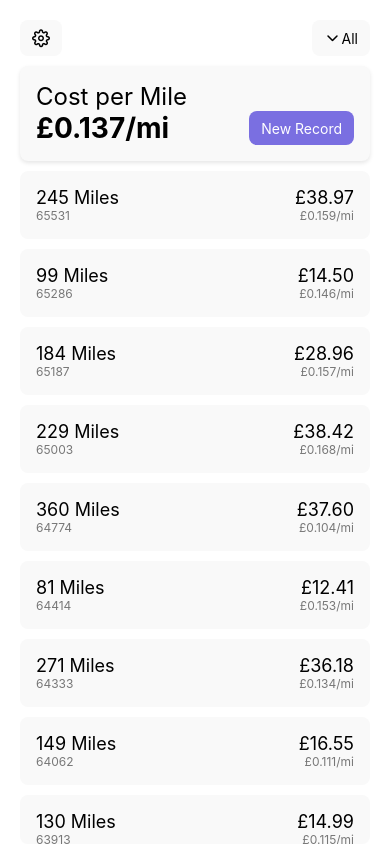
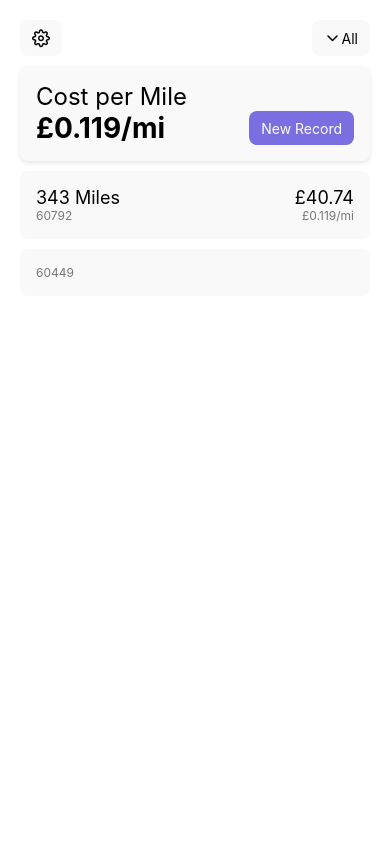
Before and after one commit to jcbyte/TripTab, a React Native app: screen / in a window 390 px wide. Built offline with nearby package versions, Linux system fonts and the light colour scheme.

Commit message:
can import records

```diff
--- a/package.json
+++ b/package.json
@@ -25,7 +25,8 @@
     "react-native-web": "~0.19.13",
     "uuid": "^11.0.3",
     "expo-file-system": "~18.0.4",
-    "expo-sharing": "~13.0.0"
+    "expo-sharing": "~13.0.0",
+    "expo-document-picker": "~13.0.1"
   },
   "devDependencies": {
     "@babel/core": "^7.25.2",
--- a/src/App.tsx
+++ b/src/App.tsx
@@ -13,7 +13,7 @@ import SettingsScreen from "./screens/SettingsScreen";
 import { colours, styles as globalStyles } from "./styles";
 import UserSettings, { DEFAULT as DEFAULT_USER_SETTINGS } from "./types/UserSettings";
 
-// todo import
+// todo import/export error handling
 // todo dark theme
 // todo save records + settings
 
@@ -34,25 +34,25 @@ interface ScreenProps<RouteName extends keyof RootStackParamList> {
 
 export default function App() {
 	// List of records
-	const { records, cachedRecordTransitions, updateRecord, removeRecord } = useCachedRecords([
-		{ id: uuidv4(), type: "record", mileage: 65531, cost: 38.97 },
-		{ id: uuidv4(), type: "record", mileage: 65286, cost: 14.5 },
-		{ id: uuidv4(), type: "record", mileage: 65187, cost: 28.96 },
-		{ id: uuidv4(), type: "record", mileage: 65003, cost: 38.42 },
-		{ id: uuidv4(), type: "record", mileage: 64774, cost: 37.6 },
-		{ id: uuidv4(), type: "record", mileage: 64414, cost: 12.41 },
-		{ id: uuidv4(), type: "record", mileage: 64333, cost: 36.18 },
-		{ id: uuidv4(), type: "record", mileage: 64062, cost: 16.55 },
-		{ id: uuidv4(), type: "record", mileage: 63913, cost: 14.99 },
-		{ id: uuidv4(), type: "record", mileage: 63783, cost: 18.27 },
-		{ id: uuidv4(), type: "record", mileage: 63662, cost: 40.52 },
-		{ id: uuidv4(), type: "record", mileage: 63321, cost: 29.5 },
-		{ id: uuidv4(), type: "record", mileage: 63103, cost: 24.5 },
-		{ id: uuidv4(), type: "record", mileage: 62929, cost: 39.83 },
-		{ id: uuidv4(), type: "record", mileage: 62634, cost: 52.19 },
-		{ id: uuidv4(), type: "record", mileage: 62205, cost: 47 },
-		{ id: uuidv4(), type: "mileage", mileage: 61880 },
-		{ id: uuidv4(), type: "record", mileage: 61119, cost: 47.39 },
+	const { records, cachedRecordTransitions, updateRecord, removeRecord, replaceRecords } = useCachedRecords([
+		// { id: uuidv4(), type: "record", mileage: 65531, cost: 38.97 },
+		// { id: uuidv4(), type: "record", mileage: 65286, cost: 14.5 },
+		// { id: uuidv4(), type: "record", mileage: 65187, cost: 28.96 },
+		// { id: uuidv4(), type: "record", mileage: 65003, cost: 38.42 },
+		// { id: uuidv4(), type: "record", mileage: 64774, cost: 37.6 },
+		// { id: uuidv4(), type: "record", mileage: 64414, cost: 12.41 },
+		// { id: uuidv4(), type: "record", mileage: 64333, cost: 36.18 },
+		// { id: uuidv4(), type: "record", mileage: 64062, cost: 16.55 },
+		// { id: uuidv4(), type: "record", mileage: 63913, cost: 14.99 },
+		// { id: uuidv4(), type: "record", mileage: 63783, cost: 18.27 },
+		// { id: uuidv4(), type: "record", mileage: 63662, cost: 40.52 },
+		// { id: uuidv4(), type: "record", mileage: 63321, cost: 29.5 },
+		// { id: uuidv4(), type: "record", mileage: 63103, cost: 24.5 },
+		// { id: uuidv4(), type: "record", mileage: 62929, cost: 39.83 },
+		// { id: uuidv4(), type: "record", mileage: 62634, cost: 52.19 },
+		// { id: uuidv4(), type: "record", mileage: 62205, cost: 47 },
+		// { id: uuidv4(), type: "mileage", mileage: 61880 },
+		// { id: uuidv4(), type: "record", mileage: 61119, cost: 47.39 },
 		{ id: uuidv4(), type: "record", mileage: 60792, cost: 40.74 },
 		{ id: uuidv4(), type: "mileage", mileage: 60449 },
 	]);
@@ -80,7 +80,9 @@ export default function App() {
 							)}
 						</Stack.Screen>
 						<Stack.Screen name="Settings">
-							{(props: ScreenProps<"Settings">) => <SettingsScreen {...props} records={records} />}
+							{(props: ScreenProps<"Settings">) => (
+								<SettingsScreen {...props} records={records} replaceRecords={replaceRecords} />
+							)}
 						</Stack.Screen>
 					</Stack.Navigator>
 				</NavigationContainer>
--- a/src/hooks/CachedRecordsHook.ts
+++ b/src/hooks/CachedRecordsHook.ts
@@ -15,6 +15,7 @@ export default function useCachedRecords(initialRecords: Record[]): {
 	cachedRecordTransitions: CachedRecordTransition[];
 	updateRecord: (record: Record) => void;
 	removeRecord: (record: Record) => void;
+	replaceRecords: (records: Record[]) => void;
 } {
 	const [records, setRecords] = useState<Record[]>(toSortedRecords(initialRecords));
 	const [cachedRecordTransitions, setCachedRecordTransitions] = useState<CachedRecordTransition[]>(
@@ -32,6 +33,14 @@ export default function useCachedRecords(initialRecords: Record[]): {
 			localUpdateRecordTransition(records, recordTransitions, i);
 		}
 		return recordTransitions;
+	}
+
+	function replaceRecords(records: Record[]) {
+		let newRecords: Record[] = toSortedRecords(records);
+		let newTransitions = getCachedCosts(newRecords);
+
+		setRecords(newRecords);
+		setCachedRecordTransitions(newTransitions);
 	}
 
 	function localUpdateRecordTransition(records: Record[], recordTransitions: CachedRecordTransition[], index: number) {
@@ -126,5 +135,5 @@ export default function useCachedRecords(initialRecords: Record[]): {
 		setCachedRecordTransitions(newTransitions);
 	}
 
-	return { records, cachedRecordTransitions, updateRecord, removeRecord };
+	return { records, cachedRecordTransitions, updateRecord, removeRecord, replaceRecords };
 }
--- a/src/screens/SettingsScreen.tsx
+++ b/src/screens/SettingsScreen.tsx
@@ -1,4 +1,5 @@
 import { Feather } from "@expo/vector-icons";
+import * as DocumentPicker from "expo-document-picker";
 import * as FileSystem from "expo-file-system";
 import * as Sharing from "expo-sharing";
 import React, { useContext } from "react";
@@ -9,24 +10,43 @@ import UserSettingsContext from "../contexts/UserSettingsContext";
 import { colours, styles as globalStyles } from "../styles";
 import Currency, { CurrencyInfo, currencyMap } from "../types/Currency";
 import Distance, { DistanceInfo, distanceMap } from "../types/Distance";
-import Record from "../types/Record";
+import Record, { rehydrateRecord, StrippedRecord, stripRecord } from "../types/Record";
 import UserSettings from "../types/UserSettings";
 
 export default function SettingsScreen({
 	navigation,
 	records,
+	replaceRecords,
 }: {
 	navigation: NavigationProp<"Settings">;
 	records: Record[];
+	replaceRecords: (records: Record[]) => void;
 }) {
 	const { userSettings, setUserSettings } = useContext(UserSettingsContext);
 
+	async function importRecords() {
+		let result: DocumentPicker.DocumentPickerResult = await DocumentPicker.getDocumentAsync({
+			type: "application/json",
+			copyToCacheDirectory: true,
+			multiple: false,
+		});
+
+		if (result.canceled) return;
+
+		let fileUri: string = result.assets[0].uri;
+		let fileContent: string = await FileSystem.readAsStringAsync(fileUri);
+		let strippedRecords: StrippedRecord[] = JSON.parse(fileContent) as StrippedRecord[];
+
+		let newRecords: Record[] = strippedRecords.map((strippedRecord) => rehydrateRecord(strippedRecord));
+		replaceRecords(newRecords);
+	}
+
 	async function exportRecords() {
-		let filename = `triptab-${Date.now().toString()}.json`;
-		let fileUri = FileSystem.documentDirectory + filename;
+		let filename: string = `triptab-${Date.now().toString()}.json`;
+		let fileUri: string = FileSystem.documentDirectory + filename;
 
-		let strippedRecords = records.map(({ id: _, ...rest }: Record) => rest);
-		let fileContent = JSON.stringify(strippedRecords);
+		let strippedRecords: StrippedRecord[] = records.map((record: Record) => stripRecord(record));
+		let fileContent: string = JSON.stringify(strippedRecords);
 
 		await FileSystem.writeAsStringAsync(fileUri, fileContent);
 		await Sharing.shareAsync(fileUri);
@@ -71,7 +91,7 @@ export default function SettingsScreen({
 
 			{/* Import/Export */}
 			<View style={{ display: "flex", flexDirection: "row", gap: 10, height: 60 }}>
-				<TouchableOpacity activeOpacity={0.6} style={{ ...globalStyles.blankButton, flex: 1 }} onPress={() => {}}>
+				<TouchableOpacity activeOpacity={0.6} style={{ ...globalStyles.blankButton, flex: 1 }} onPress={importRecords}>
 					<Feather name="download" color={globalStyles.blankButtonText.color} size={18} style={{ marginRight: 5 }} />
 					<Text>Import</Text>
 				</TouchableOpacity>
--- a/src/types/Record.ts
+++ b/src/types/Record.ts
@@ -1,9 +1,23 @@
+import { v4 as uuidv4 } from "uuid";
+
 // Define the type for a milage record
+
+export type StrippedRecord = {
+	mileage: number;
+} & ({ type: "record"; cost: number } | { type: "mileage" });
 
 type Record = {
 	id: null | string;
-	mileage: number;
-} & ({ type: "record"; cost: number } | { type: "mileage" });
+} & StrippedRecord;
 export default Record;
 
 export const DEFAULT: Record = { id: null, type: "record", mileage: 0, cost: 0 };
+
+export function rehydrateRecord(strippedRecord: StrippedRecord): Record {
+	return { id: uuidv4(), ...strippedRecord };
+}
+
+export function stripRecord(record: Record): StrippedRecord {
+	let { id: _, ...rest } = record;
+	return rest;
+}
```
Also changed, not shown: 1 other file (tests, documents, lock files or other folders).
